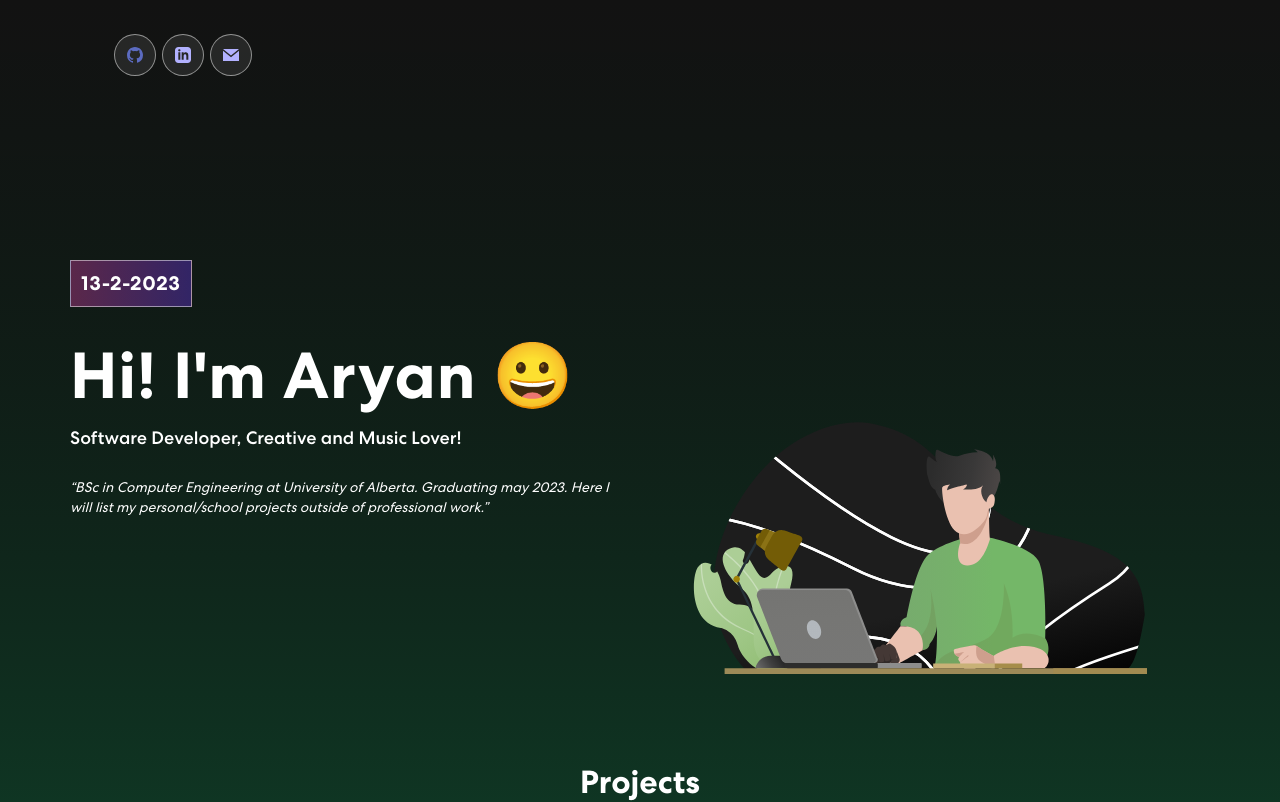
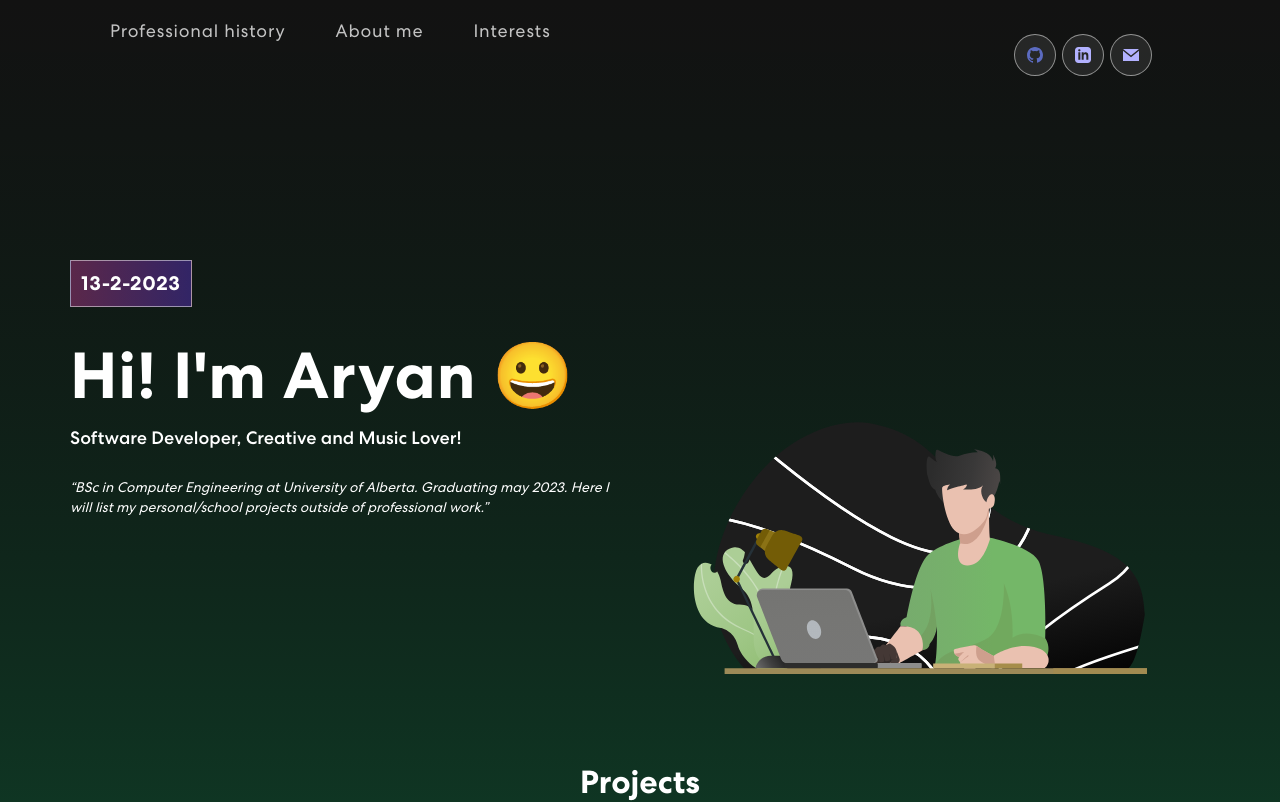
Before and after one commit to SiAryan/portfolio, a React (Create React App) app: page / in a window 1280 px wide. Shown: the top 802 px of the page. Built offline with nearby package versions, Linux system fonts and the light colour scheme.

Commit message:
working on new tabs

```diff
--- a/src/App.css
+++ b/src/App.css
@@ -112,8 +112,7 @@ nav.navbar .navbar-nav a.nav-link.navbar-link.active {
     opacity: 1;
 }
 span.navbar-text {
-    display: flex;
-    align-items: center;
+  align-self: right;
 }
 .social-icon {
     display: inline-block;
@@ -593,3 +592,7 @@ nav.navbar .navbar-toggler[aria-expanded="true"] .navbar-toggler-icon {
   color: #ffffff;
   background-color: #1ba16000;
 }
+
+.spacer{
+ margin-inline: 900px 0;
+}
--- a/src/components/NavBar.js
+++ b/src/components/NavBar.js
@@ -89,17 +89,20 @@ export const NavBar = () => {
             <span className="navbar-toggler-icon"></span>
           </Navbar.Toggle> */}
           <Navbar.Collapse id="basic-navbar-nav">
-            <Nav className="ms-auto">
+          <Nav className="ms-auto">
               {/* <Nav.Link href="#home" className={activeLink === 'home' ? 'active navbar-link' : 'navbar-link'} onClick={() => onUpdateActiveLink('home')}>Home</Nav.Link>
-              <Nav.Link href="https://blog.nodex.codes" target="_blank" className={activeLink === 'blog' ? 'active navbar-link' : 'navbar-link'} onClick={() => onUpdateActiveLink('blog')}>Blog</Nav.Link>
               <Nav.Link href="https://stake.nodex.codes" target="_blank" className={activeLink === 'stake' ? 'active navbar-link' : 'navbar-link'} onClick={() => onUpdateActiveLink('stake')}>Stake</Nav.Link>
               <Nav.Link href="https://explorer.nodex.codes" target="_blank" className={activeLink === 'stake' ? 'active navbar-link' : 'navbar-link'} onClick={() => onUpdateActiveLink('stake')}>Explorer</Nav.Link>
               <Nav.Link href="https://jumper.nodex.codes" target="_blank" className={activeLink === 'jumper' ? 'active navbar-link' : 'navbar-link'} onClick={() => onUpdateActiveLink('stake')}>Jumper</Nav.Link>
               <Nav.Link href="#testnet" className={activeLink === 'skill' ? 'active navbar-link' : 'navbar-link'} onClick={() => onUpdateActiveLink('skills')}>Testnet</Nav.Link>
               <Nav.Link href="#team" className={activeLink === 'team' ? 'active navbar-link' : 'navbar-link'} onClick={() => onUpdateActiveLink('team')}>Team</Nav.Link> */}
+              <Nav.Link href="" target="_blank" className={activeLink === 'blog' ? 'active navbar-link' : 'navbar-link'} onClick={() => onUpdateActiveLink('blog')}>Professional history</Nav.Link>
+              <Nav.Link href="" target="_blank" className={activeLink === 'blog' ? 'active navbar-link' : 'navbar-link'} onClick={() => onUpdateActiveLink('blog')}>About me</Nav.Link>
+              <Nav.Link href="" target="_blank" className={activeLink === 'blog' ? 'active navbar-link' : 'navbar-link'} onClick={() => onUpdateActiveLink('blog')}>Interests</Nav.Link>
 
             </Nav>
-            <span className="navbar-text">
+
+            <div className='spacer'> <span className="navbar-text">
               <div className="social-icon">
                 {/* <a href="https://discordapp.com/users/928575843641479198" target="_blank"><img src={navIcon3} alt="Discord" /></a> */}
                 <a href="https://github.com/SiAryan"target="_blank"><img src={navIcon2} alt="Github" /></a>
@@ -108,7 +111,10 @@ export const NavBar = () => {
                 <a href="mailto: asingh2@ualberta.ca" target="_blank"><img src={navIcon5} alt="LinkedIn" /></a>
 
                 </div>
-                </span>
+                </span>    </div>
+
+
+
           </Navbar.Collapse>
         </Container>
       </Navbar>
```
